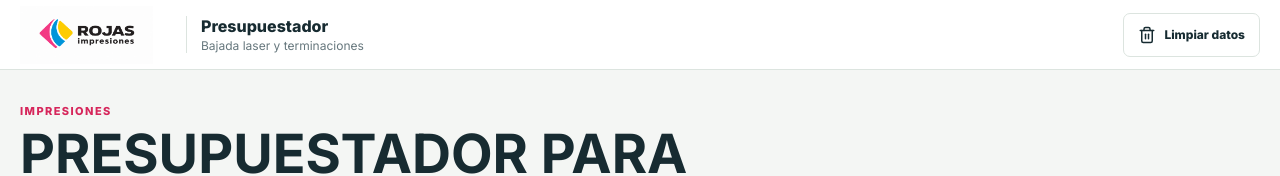
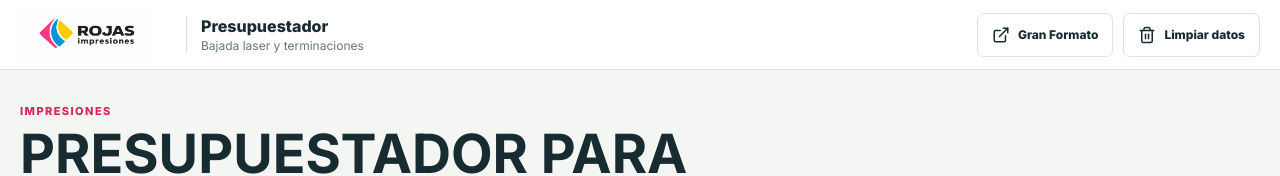
Before and after one commit to leoptr22/presupuestador-impresiones, a React (Vite) app: page / in a window 1280 px wide. Shown: the top 176 px of the page. Built offline with nearby package versions, Linux system fonts and the light colour scheme.

Commit message:
create web app impresiones

```diff
--- a/src/App.jsx
+++ b/src/App.jsx
@@ -1,4 +1,4 @@
-import { BookOpen, Layers, Plus, Trash2 } from 'lucide-react'
+import { BookOpen, ExternalLink, Layers, Plus, Trash2 } from 'lucide-react'
 import { jsPDF } from 'jspdf'
 import { useState } from 'react'
 import { FinishingModal } from './components/FinishingModal.jsx'
@@ -105,6 +105,10 @@ export function App() {
           <span>Bajada laser y terminaciones</span>
         </div>
         <div className="topbar-actions">
+          <a className="secondary-action nav-link-action" href="https://presupuestador-rojas.vercel.app/">
+            <ExternalLink size={18} />
+            Gran Formato
+          </a>
           <button className="secondary-action" type="button" onClick={clearPageData}>
             <Trash2 size={18} />
             Limpiar datos
--- a/src/styles.css
+++ b/src/styles.css
@@ -42,6 +42,7 @@ body { margin: 0; min-width: 320px; }
 button, input, select { font: inherit; }
 button { cursor: pointer; }
 button:disabled { cursor: not-allowed; opacity: .48; }
+a { color: inherit; text-decoration: none; }
 
 .app-shell { min-height: 100vh; }
 .topbar {
@@ -387,6 +388,7 @@ select:focus {
   font-size: 12px;
   font-weight: 800;
 }
+.nav-link-action { white-space: nowrap; }
 .primary-action { background: var(--pink); color: #fff; }
 .primary-action:hover { background: #bd1f4e; }
 .secondary-action { border: 1px solid var(--line); background: #fff; color: var(--ink); }
```
